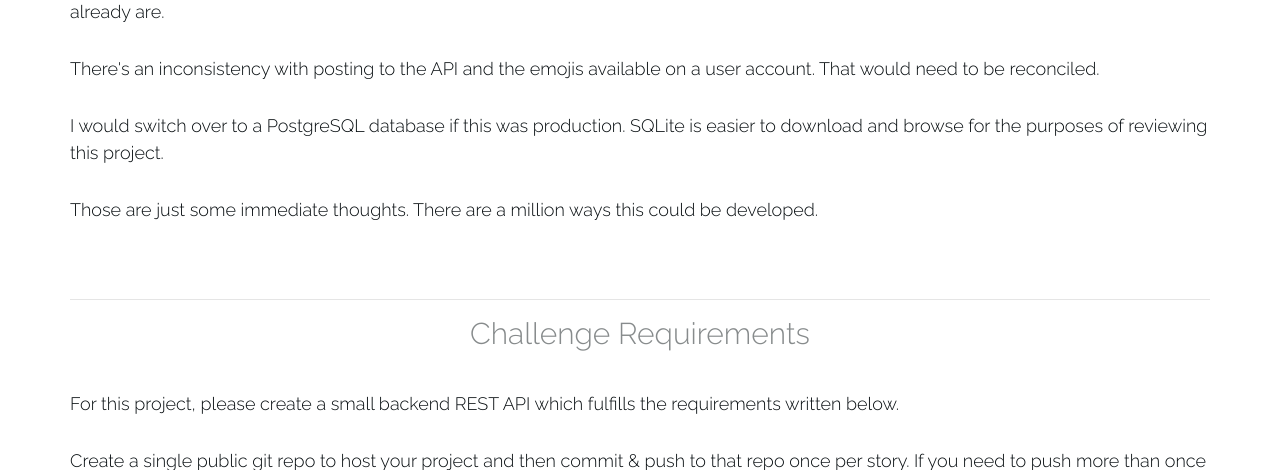
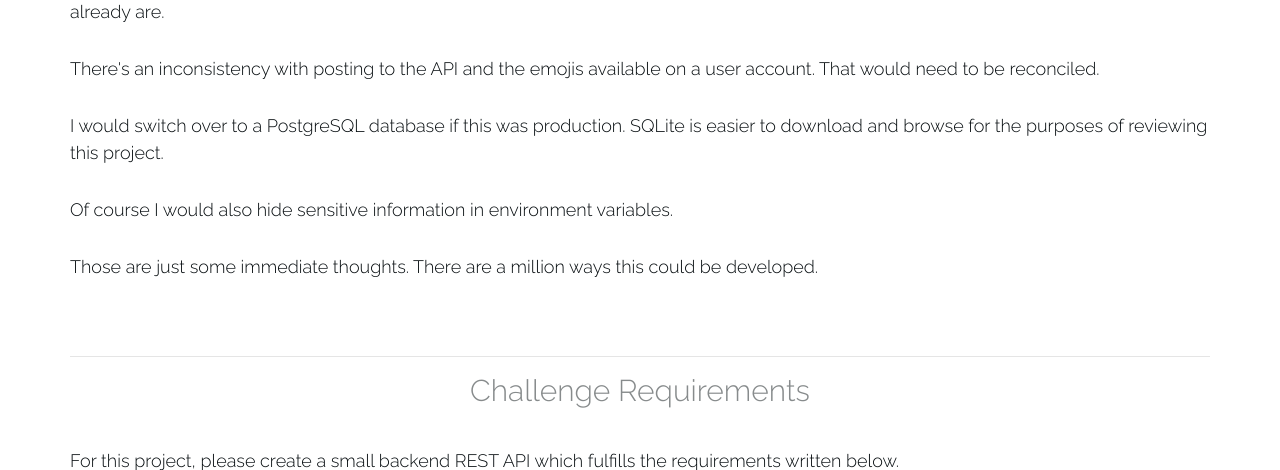
Before and after one commit to mmyoung979/NeuroFlow, a Django app: page / in a window 1280 px wide. Shown: the part 1113-1583 px from the top of the page. Run offline with Django 3.2, Linux system fonts and the light colour scheme; parts of the project's set-up code (start-up, migrations or seed data) failed here and were passed over; some libraries are stand-ins or nearby versions.

Commit message:
Quick addition

```diff
--- a/neuroflow/templates/home.html
+++ b/neuroflow/templates/home.html
@@ -47,6 +47,9 @@
         <p>
           I would switch over to a PostgreSQL database if this was production. SQLite is easier to download and browse
           for the purposes of reviewing this project.
+        </p>
+        <p>
+          Of course I would also hide sensitive information in environment variables.
         </p>
         <p>
           Those are just some immediate thoughts. There are a million ways this could be developed.
```
